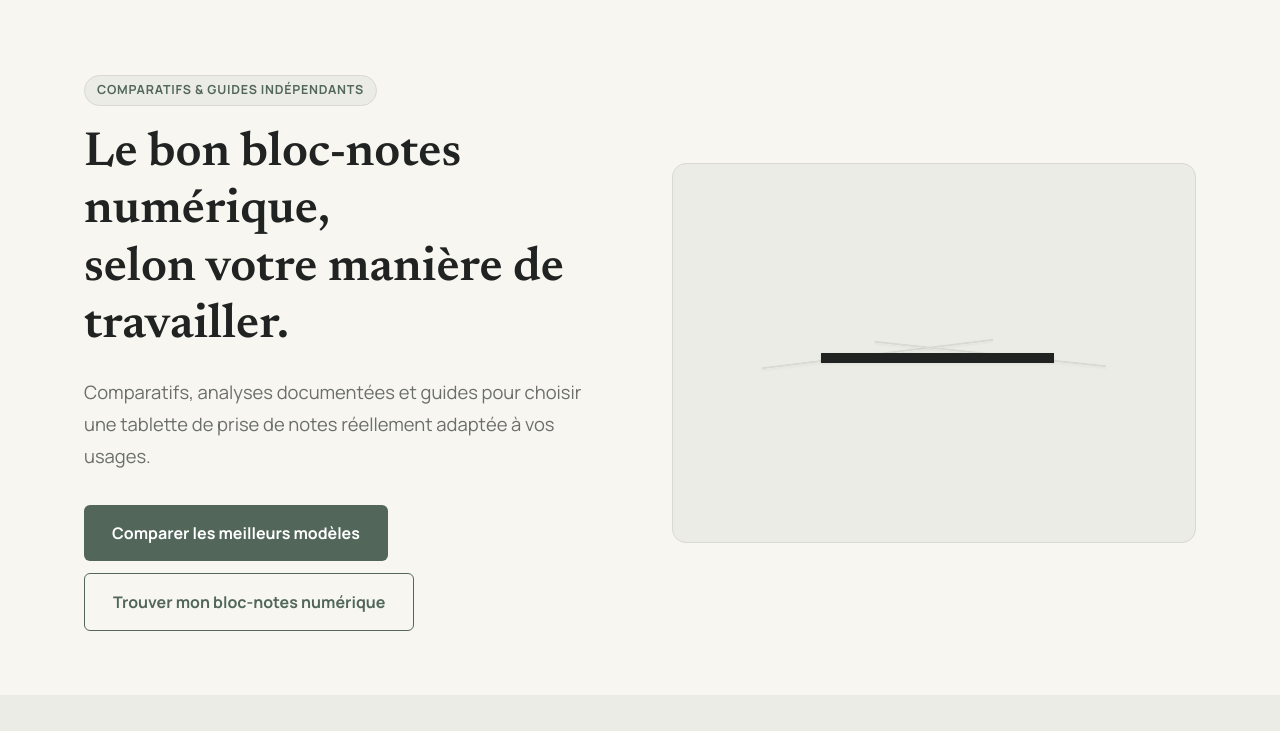
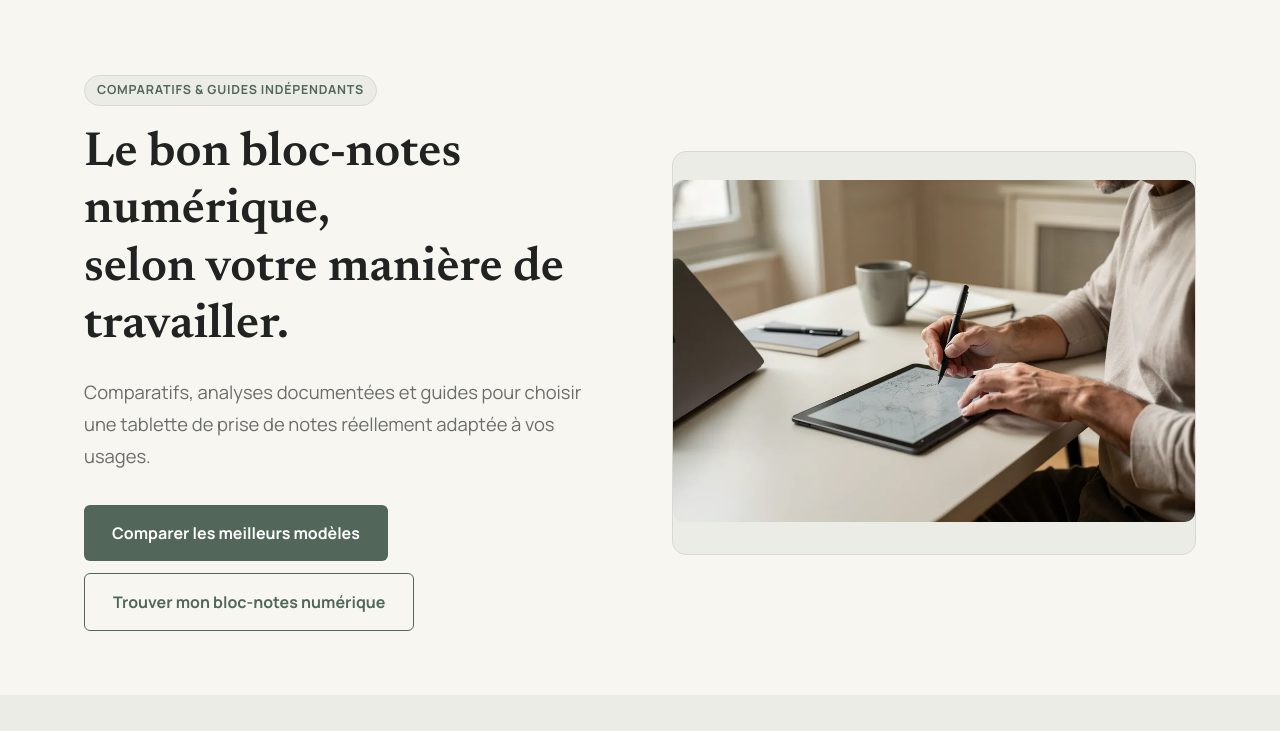
Before and after one commit to MarcW88/bloc-notes-numerique, a website: page index.html in a window 1280 px wide. Shown: the part 69-800 px from the top of the page. Drawn offline with Linux system fonts and the light colour scheme.

Commit message:
chore(images): generate approved editorial images [skip ci]

```diff
--- a/index.html
+++ b/index.html
@@ -134,7 +134,9 @@
         </div>
       </div>
       <div class="hero-visual">
-        <div class="paper-study" aria-hidden="true"><span></span><span></span><span></span></div>
+        <figure class="editorial-media" data-generated-image="homepage-hero" style="margin:28px 0 32px;">
+  <img src="/assets/generated/homepage-hero.webp" alt="Personne prenant des notes au stylet sur un bloc-notes numérique générique" width="1024" height="672" loading="lazy" decoding="async" style="width:100%;height:auto;border-radius:var(--radius-md);display:block;">
+</figure>
       </div>
     </div>
   </div>
```
Also changed, not shown: .content/image-requests/homepage-hero.json, assets/generated/homepage-hero.webp (added).
